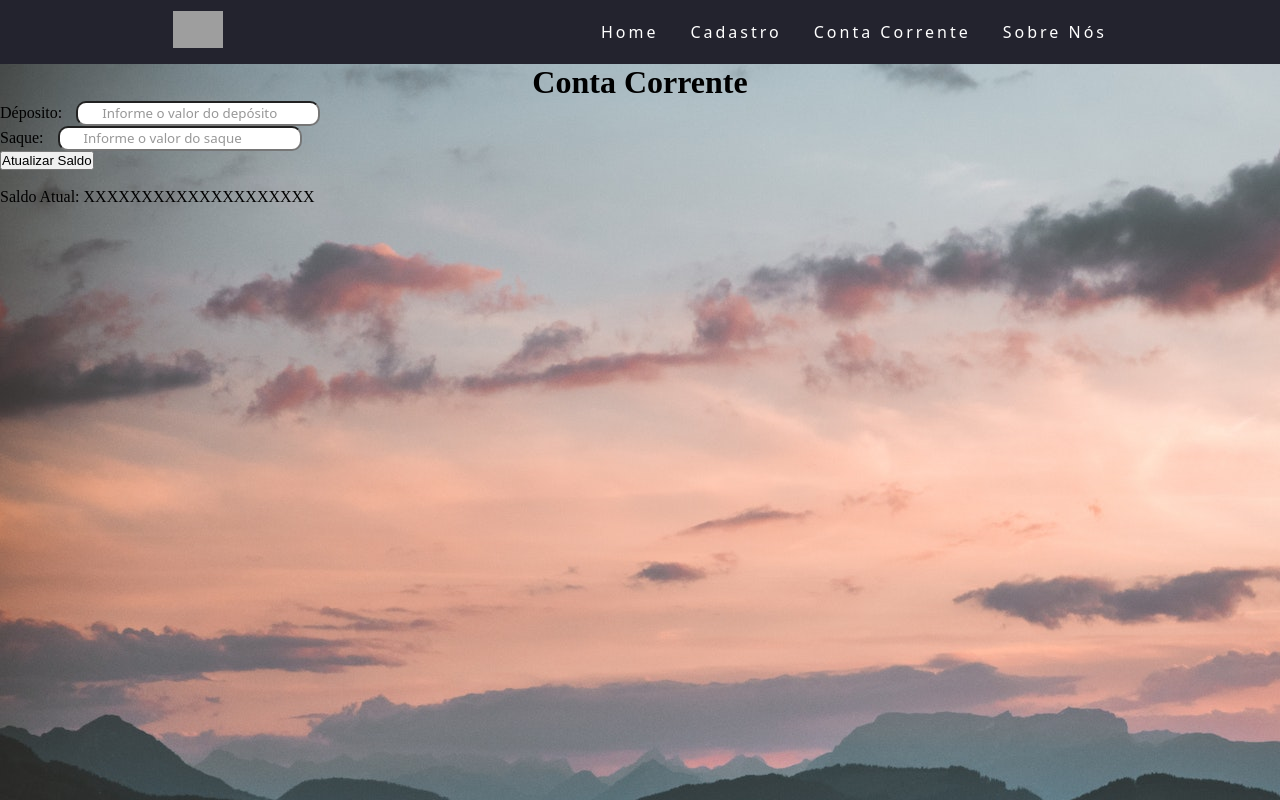
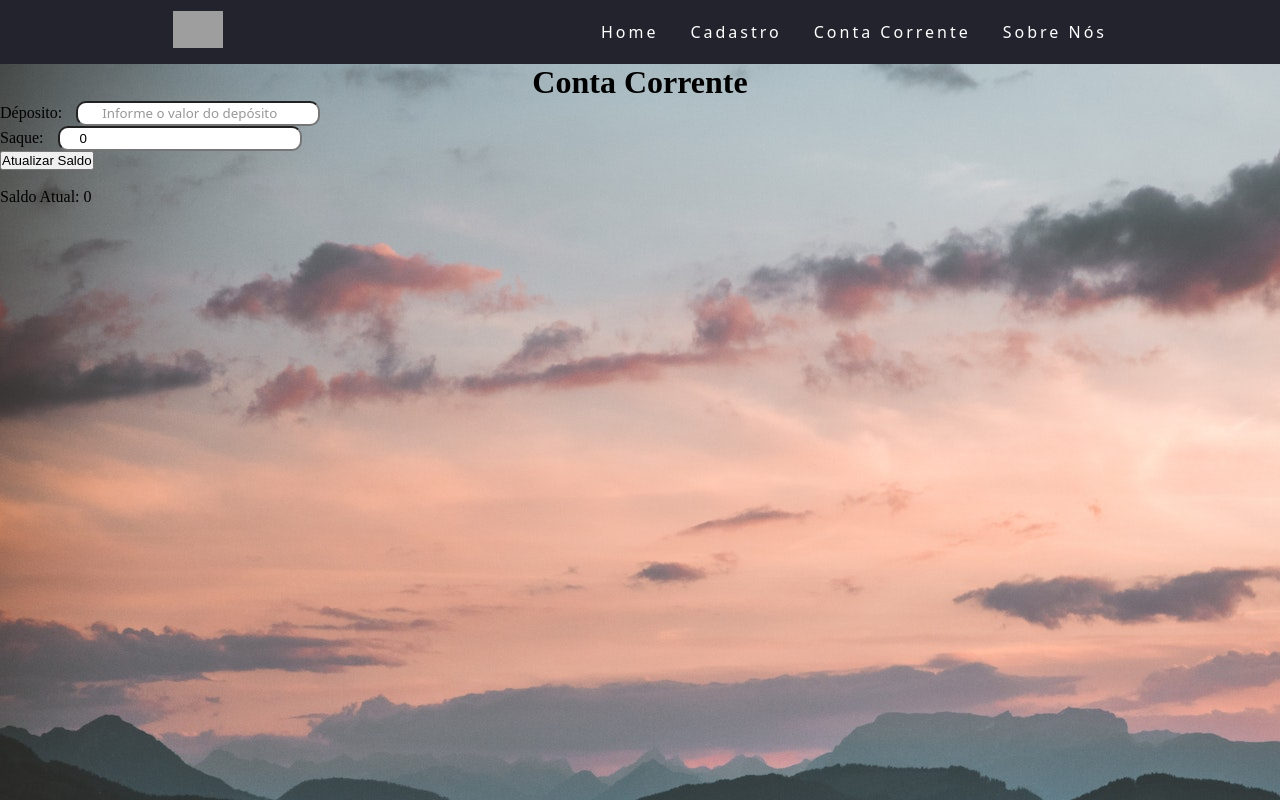
Before and after one commit to vitorripper/Banco, a React (Create React App) app: page /contacorrente in a window 1280 px wide. Built offline with nearby package versions, Linux system fonts and the light colour scheme; grey boxes are pictures that could not be loaded.

Commit message:
contacorrente1/1

```diff
--- a/src/pages/Cadastro/cadastro.css
+++ b/src/pages/Cadastro/cadastro.css
@@ -9,7 +9,7 @@
     padding-bottom: 25%;
     font-family: system-ui, -apple-system, BlinkMacSystemFont, 'Segoe UI', Roboto, Oxygen, Ubuntu, Cantarell, 'Open Sans', 'Helvetica Neue', sans-serif;
     width: 650px;
-    height: 5px;
+    height: 150px;
     margin:auto;
     margin-top: 125px;
     box-shadow: 3px 3px 10px rgb(53, 49, 49);
@@ -34,7 +34,7 @@
     padding-bottom: 25%;
     font-family: system-ui, -apple-system, BlinkMacSystemFont, 'Segoe UI', Roboto, Oxygen, Ubuntu, Cantarell, 'Open Sans', 'Helvetica Neue', sans-serif;
     width: 650px;
-    height: 250px;
+    height: 270px;
     margin:auto;
     margin-top: 125px;
     box-shadow: 3px 3px 10px rgb(53, 49, 49);
--- a/src/pages/Cadastro/index.js
+++ b/src/pages/Cadastro/index.js
@@ -42,7 +42,7 @@ function Cadastro(){
             <form onSubmit={cadastrarCliente}>
             <div className='cadastro'>
             <label> Nome do cliente: </label>
-            <input className='nome' placeholder="Informe o nome do cliente"  valeu={nome}
+            <input className='nome' placeholder="Informe o nome do cliente"  value={nome}
             onChange={(evento)=>setNome(evento.target.value)}>
 
             </input>
--- a/src/pages/ContaCorrente/index.js
+++ b/src/pages/ContaCorrente/index.js
@@ -3,27 +3,51 @@ import {useState} from 'react';
 import './contacorrente.css';
 
 function ContaCorrente(){
-    const[saldo,setSaldo] = useState('xxxxxxxxxxxxxxx')
+    const[deposito, setDeposito]= useState(0)
+    const[saque, setSaque]= useState(0)
 
-    const[saldoCliente, setSaldoCliente]=useState({
-        contaCliente:"XXXXXXXXXXXXXXXXXXXX"
-    })
+
+
+
+    const[saldoCliente, setSaldoCliente]=useState(0)
+
+    function movimentacao(evento){
+        evento.preventDefault();
+        alert('Movimentação financeira feita com sucesso');
+
+        setSaldoCliente(parseInt(saldoCliente) + parseInt(deposito) - parseInt(saque))
+
+    }
 
 
 
     return(
-        <div>
+        <div className="">
             <h1 align='center'>Conta Corrente</h1>
-            <form>
+            <form onSubmit={movimentacao}>
+
 
                 <label> Déposito: </label>
-                <input placeholder="Informe o valor do depósito">
+                <input
+                type="number"
+                id ="deposito"
+                name="deposito"
+                valeu={deposito}
+                onChange={(evento) => setDeposito(evento.target.value)}
+                placeholder="Informe o valor do depósito">
+
                 </input>
 
                 <br></br>
 
                 <label> Saque: </label>
-                <input placeholder="Informe o valor do saque">
+                <input
+                type="number"
+                id ="saque"
+                name="saque"
+                value = {saque}
+                onChange={(evento) => setSaque(evento.target.value)}
+                placeholder="Informe o valor do saque">
                 </input>
 
                 <br></br>
@@ -36,7 +60,11 @@ function ContaCorrente(){
             <br></br>
 
             <div>
-                <span>Saldo Atual: {saldoCliente.contaCliente}</span>
+                <span>Saldo Atual: {saldoCliente}</span>
+
+
+
+
             </div>
         </div>
     )
```
